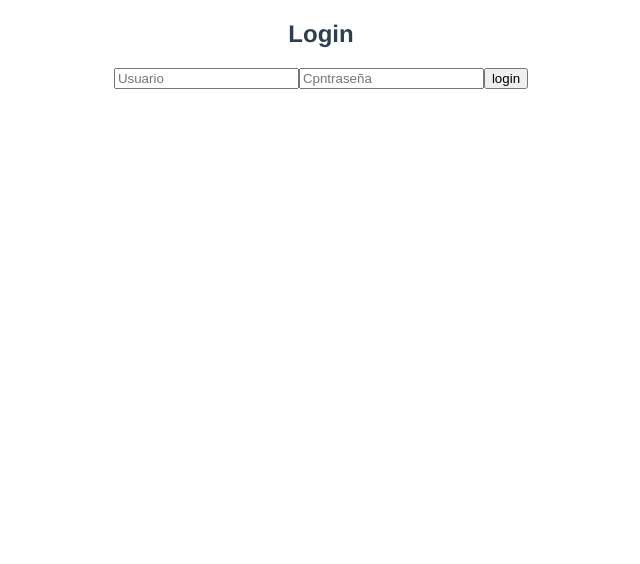
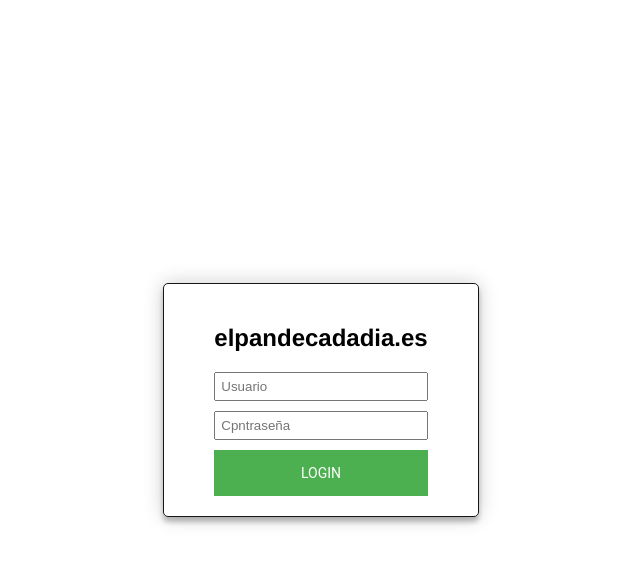
Before and after one commit to NachoRV/elpandecadadia, a Vue app: page /login in a window 1280 px wide. Shown: the top 564 px of the page, without its empty margins (319-959 px from the left). Built offline with nearby package versions, Linux system fonts and the light colour scheme.

Commit message:
feat: estilos admin

```diff
--- a/src/assets/css/main.css
+++ b/src/assets/css/main.css
@@ -4,6 +4,7 @@
   --white: white;
   --grey: rgb(212, 211, 211);
   --gap-img: 0.8em;
+  --green: #42b983;
 }
 
 html {
@@ -30,3 +31,8 @@ body {
   color: #2c3e50;
   height: 100%;
 }
+
+a {
+ text-decoration: none;
+ color: var(--black);
+}
--- a/src/components/Nav.vue
+++ b/src/components/Nav.vue
@@ -1,8 +1,13 @@
 <template>
   <div id="nav">
-    <router-link to="/admin/new">Crear Exposicion</router-link> |
-    <router-link to="/admin">Exposiciones</router-link>
-    <button @click="logout">logOut</button>
+    <div>
+      <router-link to="/admin/new">Crear Exposicion</router-link> |
+      <router-link to="/admin">Exposiciones</router-link>
+    </div>
+    <button @click="logout">
+       <img class="insta" src="../assets/exit.svg" alt="insta" width="20" />
+       salir
+    </button>
   </div>
 </template>
 <script>
@@ -29,14 +34,30 @@ export default {
 <style lang="scss" scoped>
 #nav {
   padding: 30px;
+  display: flex;
+  justify-content: space-between;
+  background-color: var(--main-color);
+  columns: var(--white);
 
 a {
     font-weight: bold;
-    color: #2c3e50;
+    color: var(--green);
 
     &.router-link-exact-active {
-      color: #42b983;
+      color: var(--green);
+      border-bottom: 3px solid var(--green);
     }
   }
 }
+
+button {
+  display: flex;
+  justify-content: space-between;
+  gap: .5rem;
+  align-items: center;
+  border: none;
+  background: transparent;
+  color: var(--green);
+  cursor: pointer;
+}
 </style>
--- a/src/components/Upload.vue
+++ b/src/components/Upload.vue
@@ -24,6 +24,7 @@ export default {
     const filesUrl = [];
     const uploadImg = () => {
       files.value.forEach((img) => {
+        console.log(img);
         const storageRef = st.ref(props.album).child(`${img.name}`).put(img);
         storageRef.on('state_changed', (snapshot) => {
           const uploadValue = (snapshot.bytesTransferred / snapshot.totalBytes) * 100;
--- a/src/router/index.js
+++ b/src/router/index.js
@@ -55,7 +55,6 @@ const router = createRouter({
 
 router.beforeEach((to, from, next) => {
   const usuario = store.state.user.loggedIn;
-  console.log(usuario);
   const autorizacion = to.matched.some((record) => record.meta.auth);
 
   if (autorizacion && !usuario) {
--- a/src/views/AdminAlbums.vue
+++ b/src/views/AdminAlbums.vue
@@ -16,6 +16,7 @@
   <button v-if="showUpdateBtn" @click="update" class="update">Guardar</button>
 </div>
 <section v-if="selectAlbum !== null" class="main">
+  <UploadImages @changed="handleImages" />
   <ImgCardAdmin
     v-for="(img, index) in albums[selectAlbum].img"
     :key="img.url"
@@ -29,13 +30,14 @@
 </template>
 <script>
 import { onMounted, ref } from 'vue';
+import ImgCardAdmin from '@/components/ImgCardAdmin.vue';
+import UploadImages from '@/components/vue-upload-drop-images.vue';
 import { db, st } from '../firebase';
-import ImgCardAdmin from '../components/ImgCardAdmin.vue';
 import Nav from '../components/Nav.vue';
 
 export default {
-  components: { ImgCardAdmin, Nav },
   name: 'AdminAlbums',
+  components: { ImgCardAdmin, Nav, UploadImages },
   setup() {
     // st.ref().getDownloadURL();
     const albums = ref([]);
@@ -54,6 +56,7 @@ export default {
       console.log(selectAlbumTitle.value);
     };
     const deleteImg = (img, i) => {
+      console.log(img, i);
       const desertRef = st.ref().child(img);
       desertRef.delete().then(() => {
         // File deleted successfully
@@ -92,17 +95,14 @@ export default {
     };
 
     const deletePictures = (title) => {
-      let albumIndex;
-      albums.value.forEach((album, index) => {
+      albums.value.forEach((album) => {
         console.log(album.titulo, title);
         if (album.titulo === title) {
-          albumIndex = index;
           album.img.forEach((img, i) => {
             deleteImg(img.name, i);
           });
         }
       });
-      console.log(albums.value, albumIndex);
     };
 
     const getAlbums = () => {
@@ -125,6 +125,41 @@ export default {
         .catch((error) => {
           console.error('Error removing document: ', error);
         });
+    };
+
+    const uploadImg = (img) => {
+      console.log(img);
+      if (!img) return;
+      const storageRef = st.ref(selectAlbumTitle.value).child(`${img.name}`).put(img);
+      storageRef.on('state_changed', (snapshot) => {
+        const uploadValue = (snapshot.bytesTransferred / snapshot.totalBytes) * 100;
+        console.log(uploadValue);
+        document.getElementById('reset').dispatchEvent(new MouseEvent('click', { bubbles: true, cancellable: true }));
+      },
+      (error) => { console.log(error.message); },
+      () => {
+        storageRef.snapshot.ref.getDownloadURL().then((url) => {
+          console.log(url);
+          console.log(albums.value[selectAlbum.value].img);
+          if (!albums.value[selectAlbum.value].img.includes(url)) {
+            const newFoto = {
+              url,
+              name: `${selectAlbumTitle.value}/${img.name}`,
+              title: '',
+              description: '',
+            };
+            albums.value[selectAlbum.value].img.push(newFoto);
+            console.log(albums.value[selectAlbum.value].img);
+            update();
+          }
+        });
+      });
+    };
+
+    const handleImages = (e) => {
+      if (e) {
+        uploadImg(e[0]);
+      }
     };
 
     onMounted(async () => {
@@ -150,6 +185,7 @@ export default {
       setDescription,
       showUpdateBtn,
       selectAlbumTitle,
+      handleImages,
     };
   },
 };
--- a/src/views/Login.vue
+++ b/src/views/Login.vue
@@ -1,11 +1,19 @@
 <template>
-  <div>
-    <h2>Login</h2>
-    <form @submit.prevent="login">
-        <input v-model="user" type="text" placeholder="Usuario">
-        <input v-model="password" type="password" placeholder="Cpntraseña">
-        <input type="submit" value="login">
-    </form>
+  <div class="container">
+    <div class="card">
+      <a href="https://www.elpandecadadia.es/">
+      <h2>elpandecadadia.es</h2>
+      </a>
+      <form @submit.prevent="login">
+        <div>
+          <input v-model="user" type="text" placeholder="Usuario" />
+        </div>
+        <div>
+           <input v-model="password" type="password" placeholder="Cpntraseña" />
+        </div>
+        <button type="submit">login</button>
+      </form>
+    </div>
   </div>
 </template>
 <script>
@@ -23,7 +31,6 @@ export default {
     const router = useRouter();
 
     const login = () => {
-      console.log(user.value, password.value);
       firebase
         .auth()
         .signInWithEmailAndPassword(user.value, password.value)
@@ -41,3 +48,49 @@ export default {
   },
 };
 </script>
+<style lang="scss" scoped>
+input {
+  display: block;
+  width: 100%;
+  padding: 5px;
+}
+
+.container {
+  display: flex;
+  justify-content: center;
+  align-items: center;
+  height: 100%;
+}
+
+form {
+  display: flex;
+  flex-direction: column;
+  row-gap: 1rem;
+}
+.card {
+  display: flex;
+  flex-direction: column;
+  border: 1px solid #161616;
+  border-radius: 5px;
+  padding: 2rem 5rem;
+  box-shadow: 0 0 20px 0 rgba(0, 0, 0, 0.2), 0 5px 5px 0 rgba(0, 0, 0, 0.24);
+}
+
+form button {
+  font-family: "Roboto", sans-serif;
+  text-transform: uppercase;
+  outline: 0;
+  background: #4CAF50;
+  width: 100%;
+  border: 0;
+  padding: 15px;
+  color: #FFFFFF;
+  font-size: 14px;
+  -webkit-transition: all 0.3 ease;
+  transition: all 0.3 ease;
+  cursor: pointer;
+}
+form button:hover,.form button:active,.form button:focus {
+  background: #43A047;
+}
+</style>
--- a/src/views/NewAlbum.vue
+++ b/src/views/NewAlbum.vue
@@ -127,7 +127,6 @@ export default {
   max-width: 900px;
   margin: auto;
   padding: 1rem;
-  height: 100%;
   position: relative;
 }
 
@@ -150,7 +149,7 @@ export default {
   margin-bottom: 4rem;
 
   input {
-    width: 50%;
+    width: 55%;
     background-color: transparent;
     font-size: 3rem;
     font-weight: bold;
```
Also changed, not shown: src/assets/exit.svg (added).
